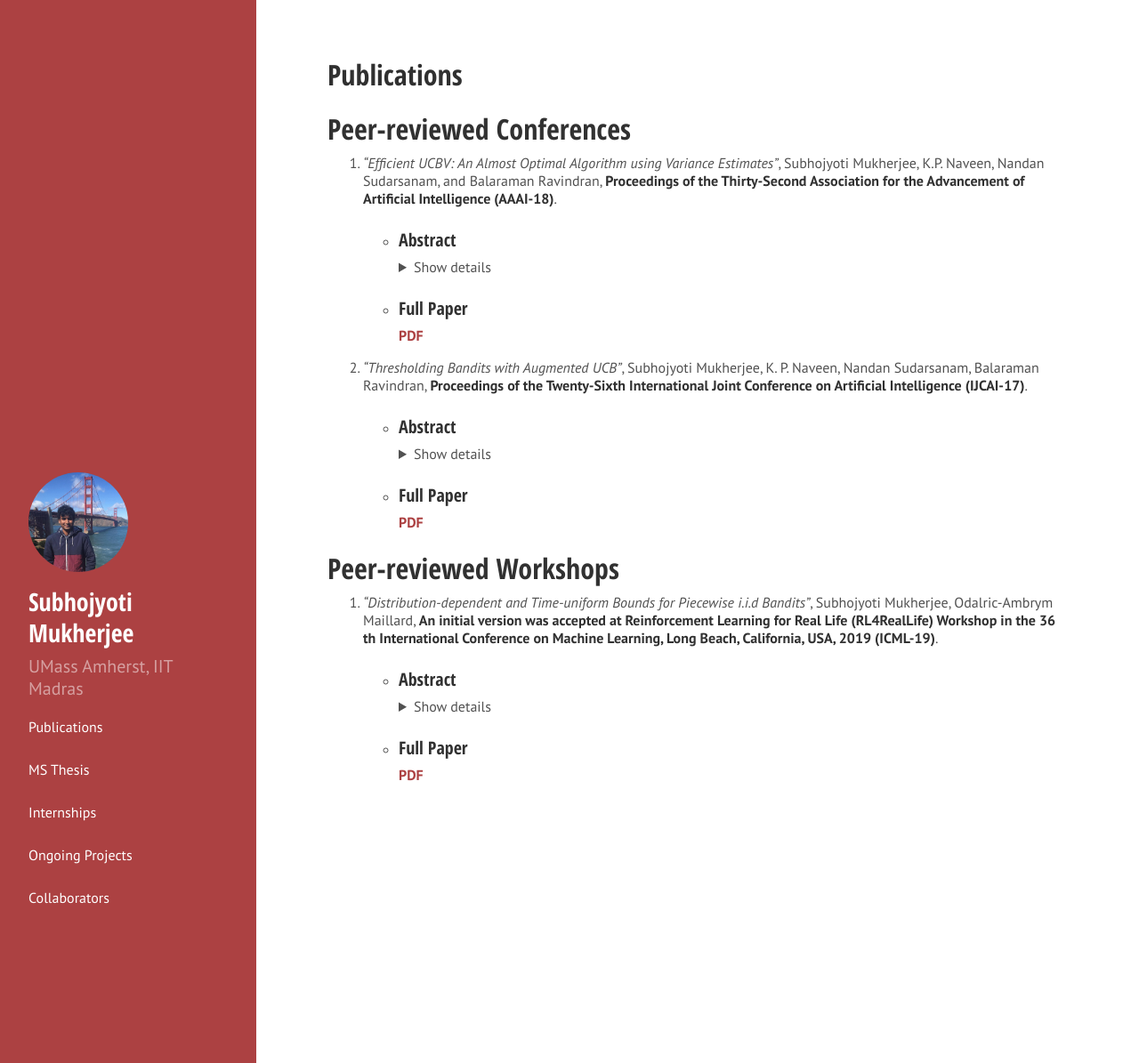
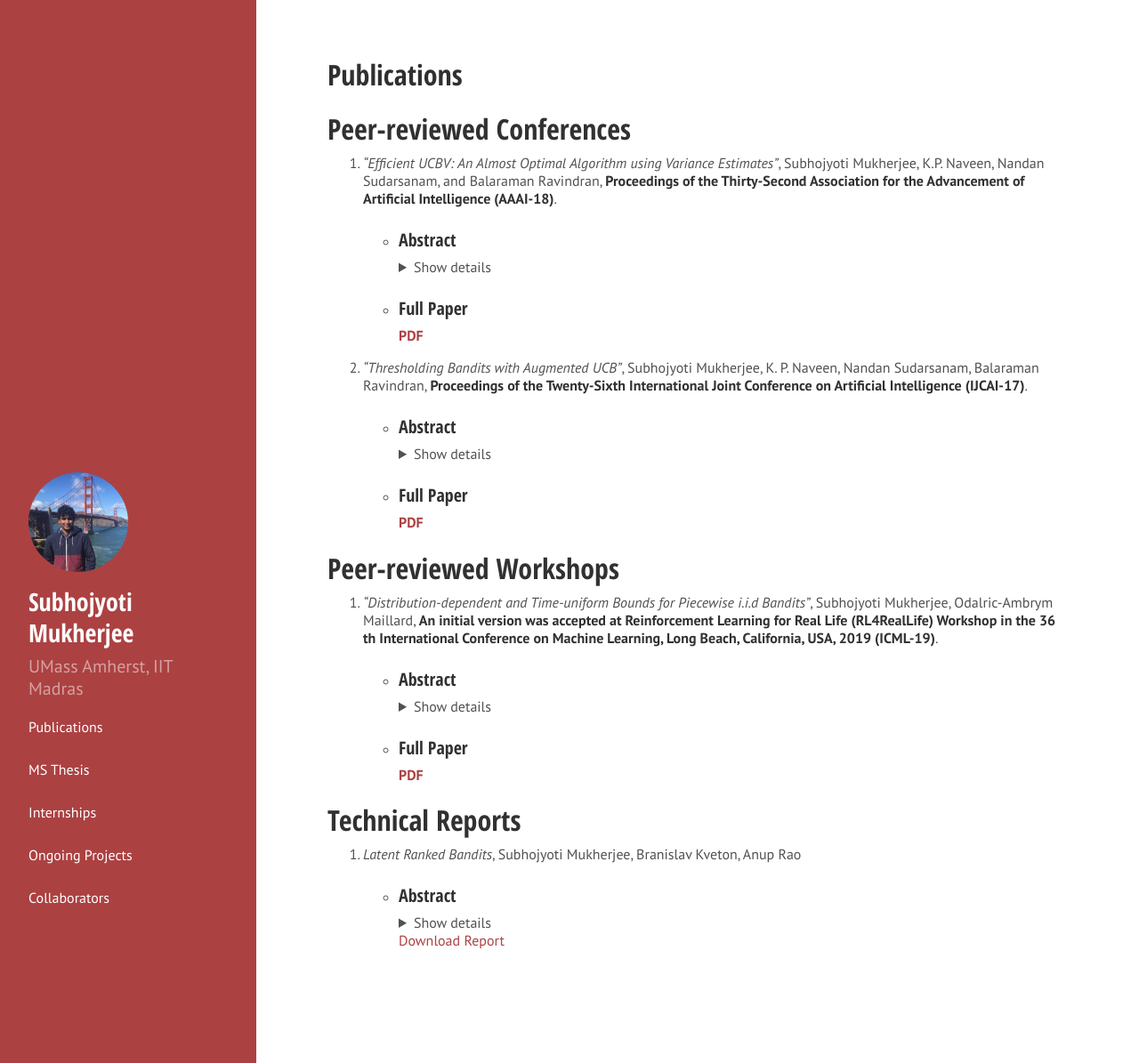
Before and after one commit to Subhojyoti22/subhojyoti.github.io, a Jekyll site: the page built from pubs.md, in a window 1280 px wide and 1195 px high. Shown: the whole window at 89% size. Built offline with Jekyll 4.4.1, drawn with Linux system fonts in a browser that asks for light colours; Markdown is read by kramdown in place of the engine named in the settings.

Commit message:
Update pubs.md

```diff
--- a/pubs.md
+++ b/pubs.md
@@ -51,3 +51,19 @@ title: Publications
    * ### Full Paper ###
 
       [**PDF**](https://arxiv.org/abs/1905.13159)
+
+# Technical Reports
+
+1. *Latent Ranked Bandits*, Subhojyoti Mukherjee, Branislav Kveton, Anup Rao
+
+   * ### Abstract ###
+
+      <details>
+        <summary>
+          Show details
+        </summary>
+          <p> We study the problem of learning personalized ranked lists of diverse items for multiple users, from sequential observations of user preferences. The user-item preference matrix is non-negative and low-rank. Existing methods for solving similar problems are based on reconstructing the preference matrix from its noisy observations using matrix factorization techniques, and typically require strong assumptions on the reconstructed matrix. We depart from this standard approach and consider a family of low-rank matrices, where the set of most preferred items of all users is small and can be learned efficiently. Then we learn to present this set to each user in a personalized manner, in the order of the descending preferences of the user. We propose a computationally efficient algorithm that implements this procedure, and prove a sublinear bound on its n-step regret. We evaluate the algorithm empirically on several synthetic and real-world datasets. In all experiments, we outperform existing state-of-the-art algorithms. </p>
+       </details>
+
+
+       [Download Report](/pdf/paper.pdf)
```
